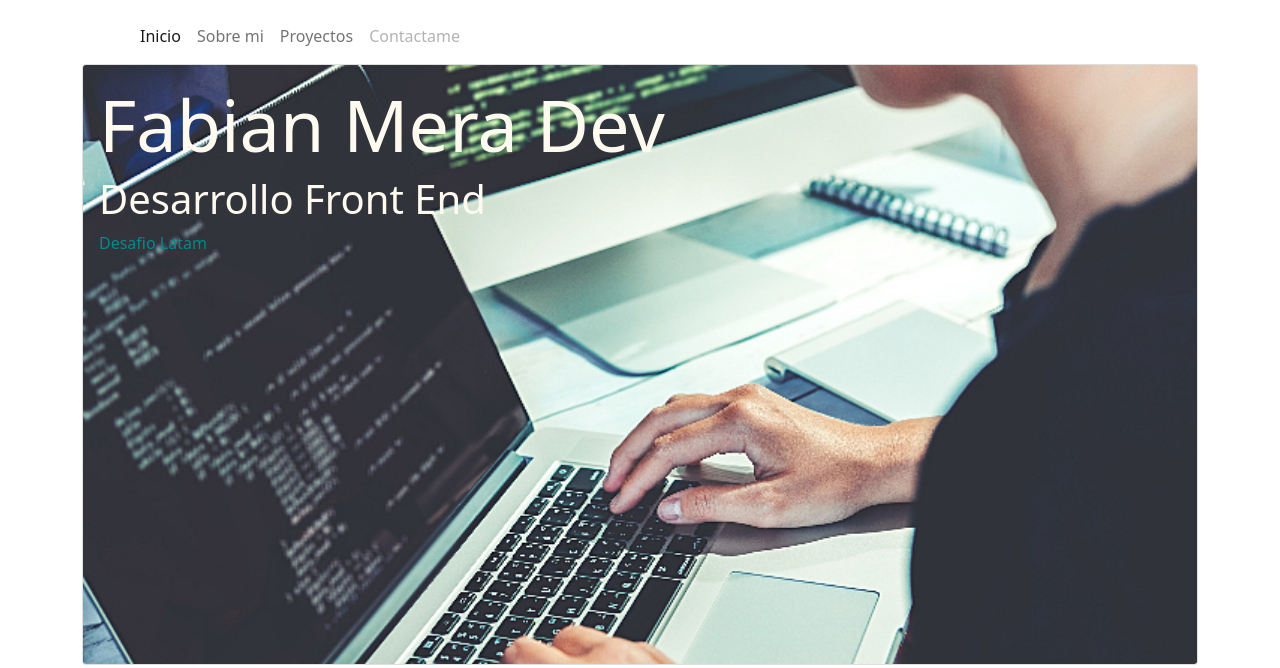
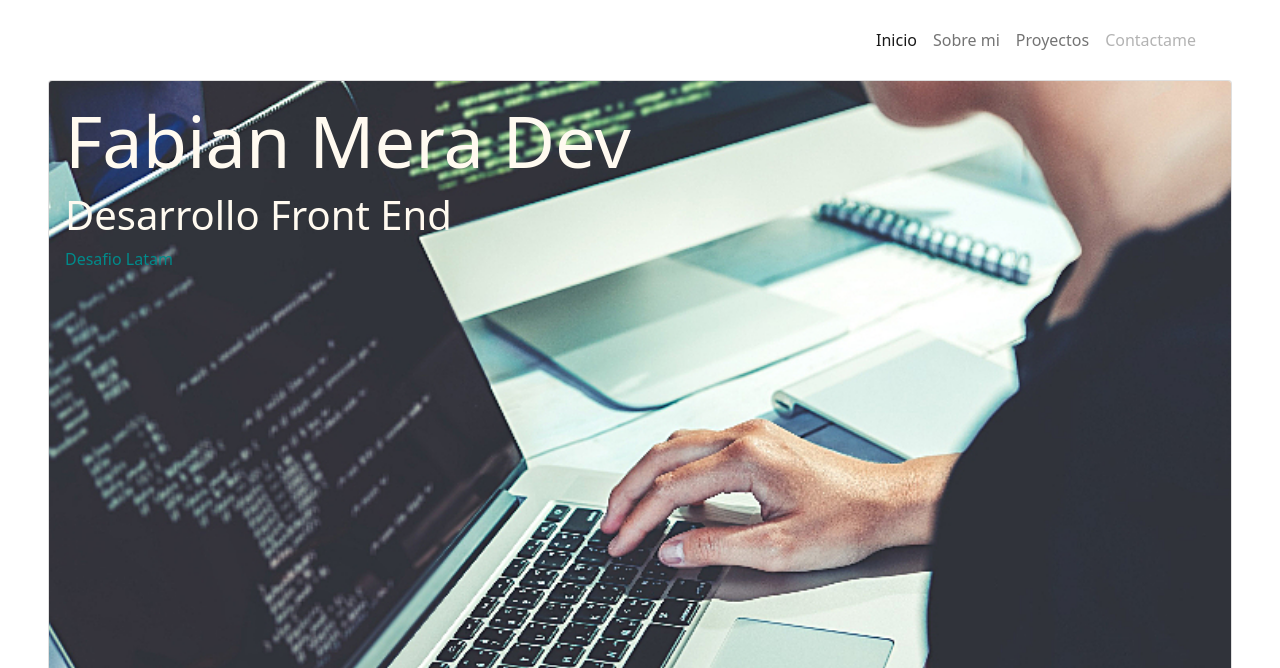
Before and after one commit to FabMera/FabMera.github.io, a plain HTML site: page index.html in a window 1280 px wide. Shown: the top 668 px of the page. Drawn offline with nearby package versions, Linux system fonts and the light colour scheme.

Commit message:
confirmado

```diff
--- a/index.html
+++ b/index.html
@@ -22,7 +22,7 @@
                        <span class="navbar-toggler-icon"></span>
                      </button>
                      <div class="collapse navbar-collapse" id="navbarNavAltMarkup">
-                       <div class="navbar-nav">
+                       <div class="navbar-nav ms-auto m-1">
                          <a class="nav-link active" aria-current="page" href="#">Inicio</a>
                          <a class="nav-link" href="#">Sobre mi</a>
                          <a class="nav-link" href="#">Proyectos</a>
@@ -38,11 +38,11 @@
           <!--Header con imagan de fondo-->
         <section>
           <header>
-        <div class="container">
+        <div class="container-fluid ps-5 pe-5 py-2">
             <div class="card bg-white text-white">
               <img src="/img/post_thumbnail-a10656e94b5512b88771f0aad97456d4.jpeg" class="card-img" alt="fondo_header">
               <div class="card-img-overlay">
-                <h1 class="display-2">Fabian Mera Dev</h1>
+                <h1 class="display-2 ">Fabian Mera Dev</h1>
                 <h1 class="card-title">Desarrollo Front End</h1>
                 <p class="card-text">Desafio Latam</p>
               </div>
@@ -52,7 +52,6 @@
       </div>
         <!--Fin header-->
 
-
         <!--cards-->
     <div class="container">
         <div class="row row-cols-1 row-cols-md-2 g-4 ps-5 pe-5">
@@ -60,7 +59,7 @@
             <div class="card mt-4">
               <a href="https://fabmera.github.io/Iguana-page/" Target="_blank"> <img src="img/iguana-1.jpg" class="card-img-top m-2 p-3 pe-5" alt="portafolio_iguana"></a>
 
-              <div class="card-body">
+              <div class="card-body h-100">
                 <h5 class="card-title">Proyecto Iguane-Page</h5>
                 <p class="card-text">Lorem ipsum dolor sit amet consectetur adipisicing elit. Quod aut sint saepe sequi perspiciatis. Perferendis, itaque? Autem eveniet laboriosam beatae..</p>
               </div>
```
